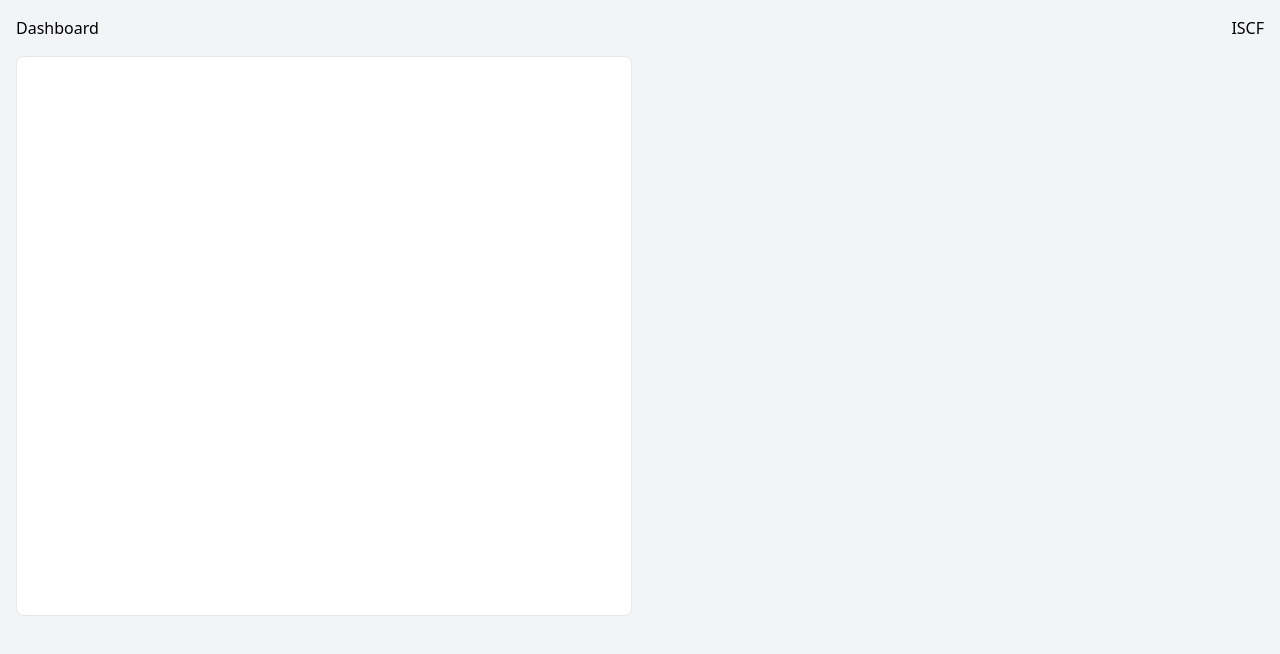
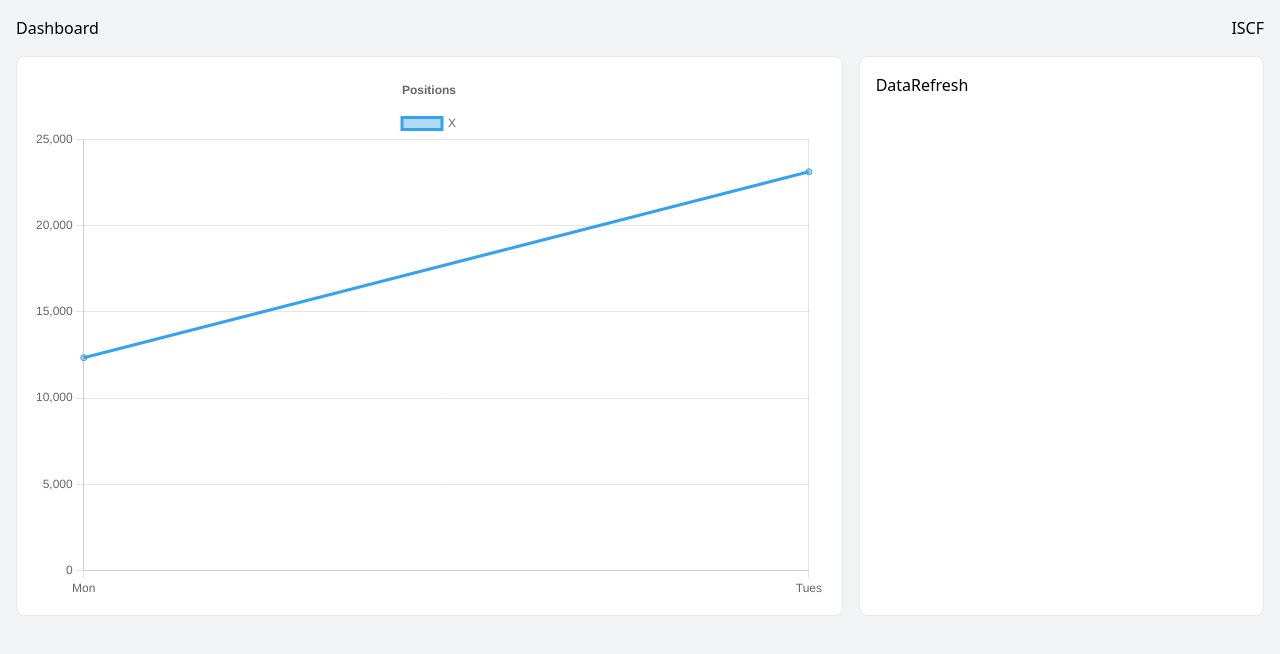
Before and after one commit to Eujhin/iscf_lab1, a Next.js app: page / in a window 1280 px wide. Shown: the top 654 px of the page. Built offline with nearby package versions, Linux system fonts and the light colour scheme.

Commit message:
grafico teste

```diff
--- /dev/null
+++ b/components/DataRefresh.jsx
@@ -0,0 +1,11 @@
+import React from "react";
+
+const DataRefresh = () => {
+    return (
+        <div className="w-full col-span-1 relative lg:h-[70vh] h-[50vh] m-auto p-4 border rounded-lg bg-white">
+            DataRefresh
+        </div>
+    )
+}
+
+export default DataRefresh
--- a/components/Grafico.jsx
+++ b/components/Grafico.jsx
@@ -31,6 +31,33 @@ const Grafico = () => {
 
     const [chartOptions, setChartOptions] = useState({});
 
+    useEffect(() =>{
+        setChartData({
+            labels: ['Mon', 'Tues'],
+            datasets:[
+                {
+                    label: 'X',
+                    data: [12341, 23123, 1234, 1234, 1234, 4321],
+                    borderColor: 'rgb(53, 162, 235)',
+                    backgroundColor:'rgb(53, 162, 235, 0.4)'
+                },
+            ]
+        })
+        setChartOptions({
+            plugins: {
+                legend: {
+                    position: 'top',
+                },
+                title:{
+                    display: true,
+                    text: 'Positions'
+                }
+            },
+            maintainAspectRatio: false,
+            responsive: true
+        })
+    }, [])
+
     return (
         <div className="w-full md:col-span-2 relative lg:h-[70vh] h-[50vh] m-auto p-4 border rounded-lg bg-white">
             <Line data={chartData} options={chartOptions} />
--- a/pages/index.js
+++ b/pages/index.js
@@ -3,6 +3,7 @@ import Image from 'next/image'
 
 import Header from '../components/Header'
 import Chart from '../components/Grafico'
+import DataRefresh from '@/components/DataRefresh'
 
 export default function Home() {
   return (
@@ -15,8 +16,9 @@ export default function Home() {
       </Head>
       <main className='bg-gray-100 min-h-screen'>
         <Header />
-        <div className='p-4 grid md:grid-cols-4 grid-cols-1 gap-4'>
+        <div className='p-4 grid md:grid-cols-3 grid-cols-1 gap-4'>
           <Chart />
+          <DataRefresh />
         </div>
       </main>
     </>
```
